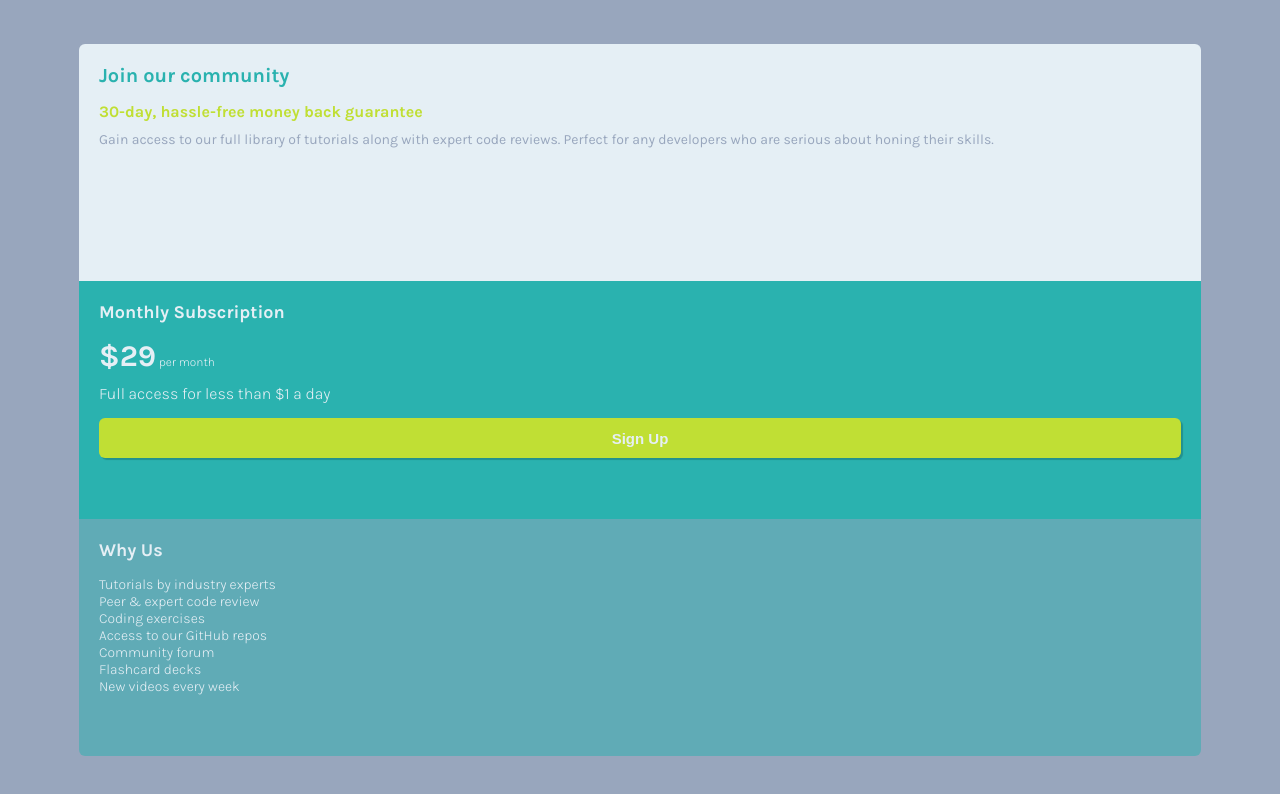
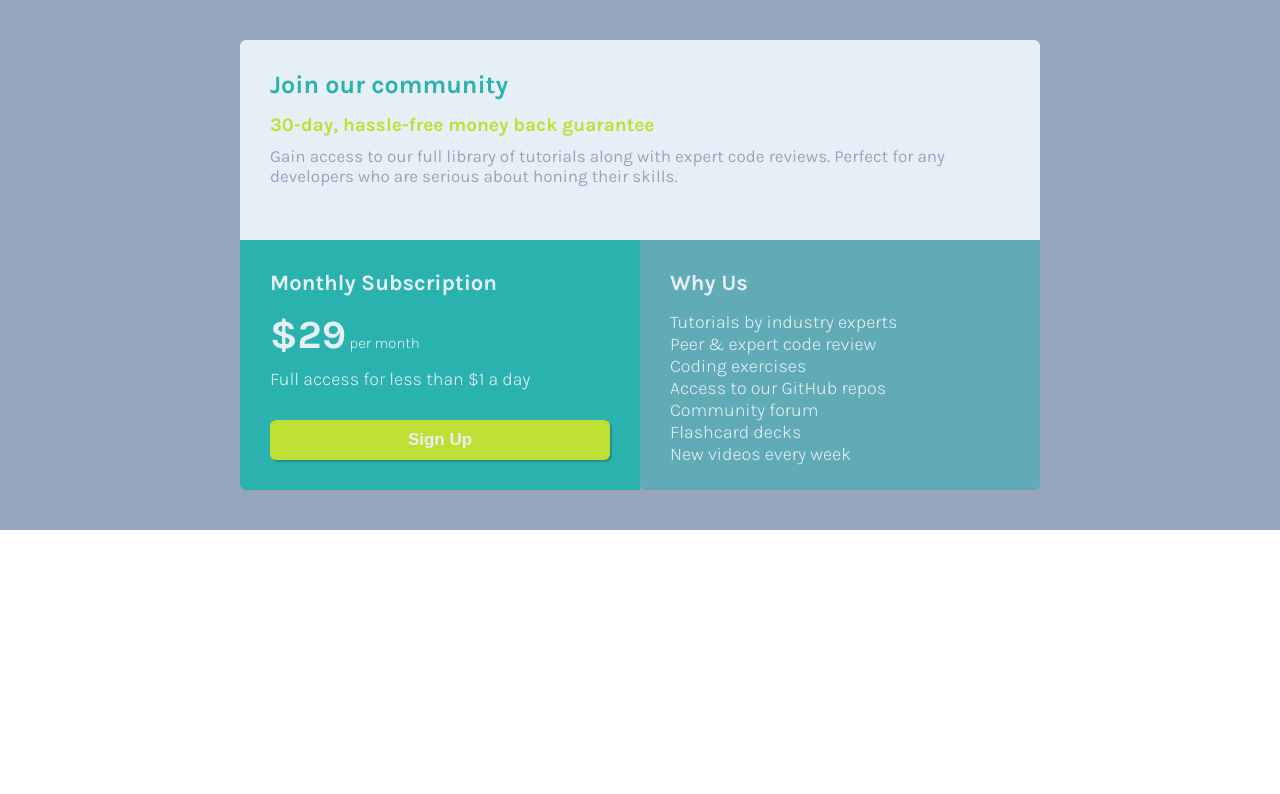
Before and after one commit to martinrol/Single-Price-Grid-Component, a plain HTML site: page index.html in a window 1280 px wide. Drawn offline with Linux system fonts and the light colour scheme.

Commit message:
Finished project

```diff
--- a/index.html
+++ b/index.html
@@ -8,6 +8,7 @@
     <link rel="preconnect" href="https://fonts.gstatic.com">
     <link href="https://fonts.googleapis.com/css2?family=Karla:wght@300;400;700&display=swap" rel="stylesheet">
     <link rel="stylesheet" href="./styles/styles.css">
+    <link rel="stylesheet" href="./styles/desktop.css" media="(min-width: 820px)">
     <title>Frontend Mentor | Single Price Grid Component</title>
   </head>
   <body>
--- /dev/null
+++ b/styles/desktop.css
@@ -0,0 +1,75 @@
+.container__cards {
+    display: grid;
+    grid-template: 200px 250px / repeat(2, 400px);
+    justify-content: center;
+    align-content: center;
+    grid-template-areas: "container__cards--community container__cards--community"
+                         "container__cards--subscription container__cards--whyUs";
+}
+
+.container__cards--community,
+.container__cards--subscription,
+.container__cards--whyUs {
+    padding: 30px;
+}
+
+.container__cards--community {
+    grid-area: container__cards--community;
+    width: 100%;
+    height: 100%;
+}
+
+.container__cards--subscription {
+    grid-area: container__cards--subscription;
+    width: 100%;
+    height: 100%;
+    border-bottom-left-radius: 6px;
+}
+
+.container__cards--whyUs {
+    grid-area: container__cards--whyUs;
+    width: 100%;
+    height: 100%;
+    border-bottom-right-radius: 6px;
+}
+
+.container__cards--community h1 {
+    font-size: 2.5rem;
+}
+
+.container__cards--community p:first-of-type {
+    font-size: 1.9rem;
+}
+
+.container__cards--community p:last-of-type {
+    font-size: 1.7rem;
+}
+
+.container__cards--subscription h2 {
+    font-size: 2.2rem;
+}
+
+.container__cards--subscription span {
+    font-size: 4rem;
+}
+
+.container__cards--subscription p {
+    font-size: 1.5rem;
+}
+
+.container__cards--subscription p:last-of-type {
+    margin-bottom: 30px;
+    font-size: 1.8rem;
+}
+
+.container__cards--subscription button {
+    font-size: 1.7rem;
+}
+
+.container__cards--whyUs h2 {
+    font-size: 2.2rem;
+}
+
+.container__cards--whyUs p {
+    font-size: 1.8rem;
+}
--- a/styles/styles.css
+++ b/styles/styles.css
@@ -21,7 +21,7 @@ html {
 .container {
     width: 100vw;
     min-width: 320px;
-    height: 100vh;
+    height: 100%;
     background-color: var(--grayish-Blue);
 }
 
```
Also changed, not shown: 1 other file.
